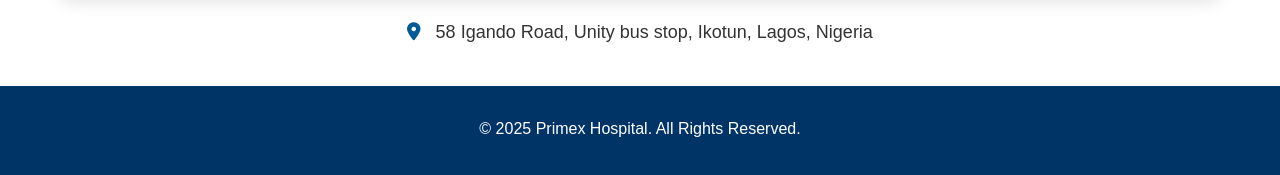
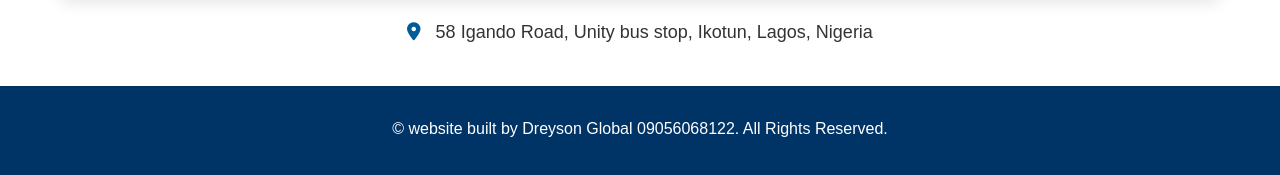
Before and after one commit to Dreysonglobal/primex, a plain HTML site: page index.html in a window 1280 px wide. Shown: the part 3500-3675 px from the top of the page. Drawn offline with Linux system fonts and the light colour scheme.

Commit message:
Update index.html

```diff
--- a/index.html
+++ b/index.html
@@ -186,7 +186,7 @@
     <!-- Footer -->
     <footer>
         <div class="container">
-            <p>&copy; 2025 Primex Hospital. All Rights Reserved.</p>
+            <p>&copy; website built by Dreyson Global 09056068122. All Rights Reserved.</p>
 
         </div>
     </footer>
```
